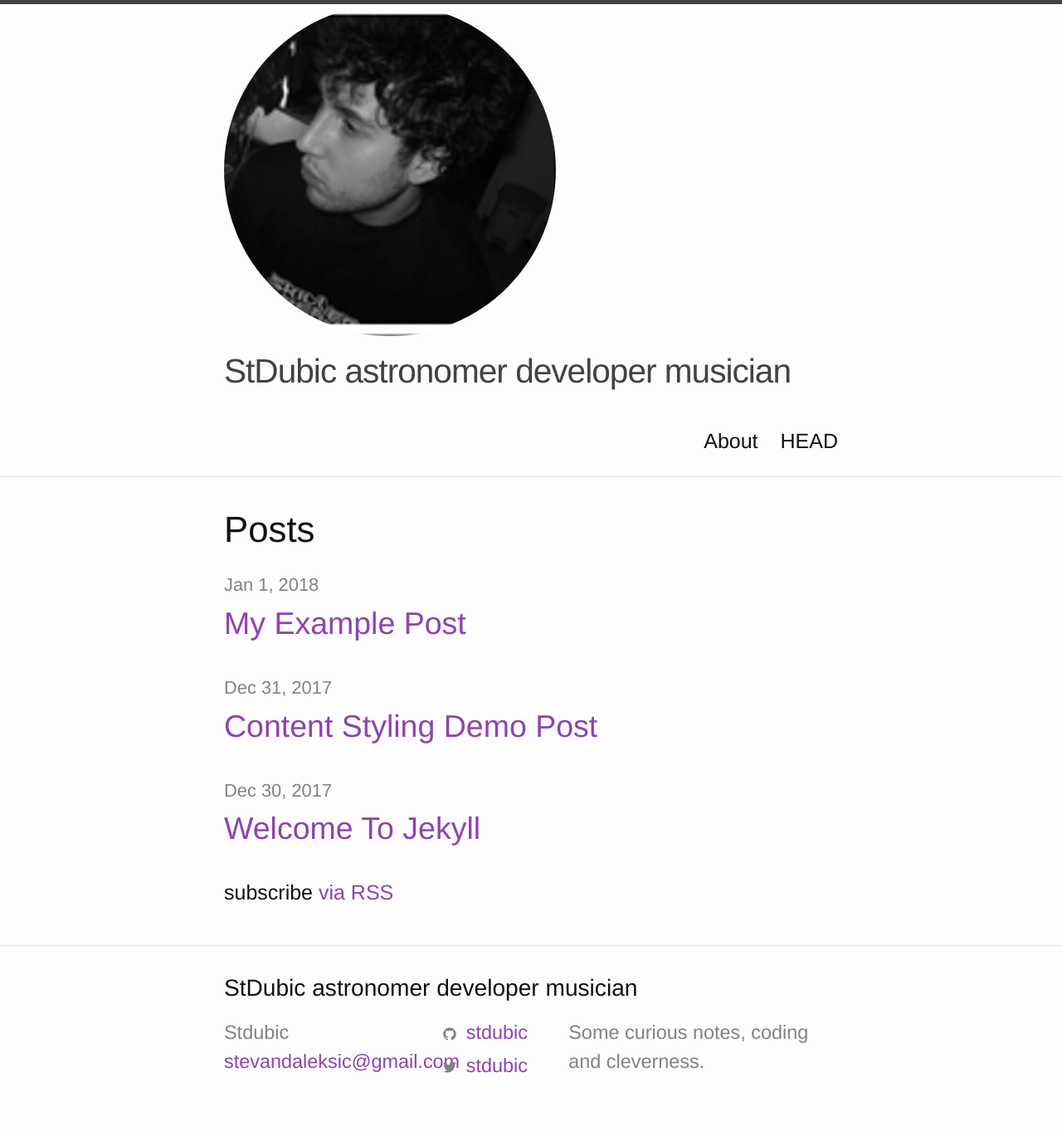
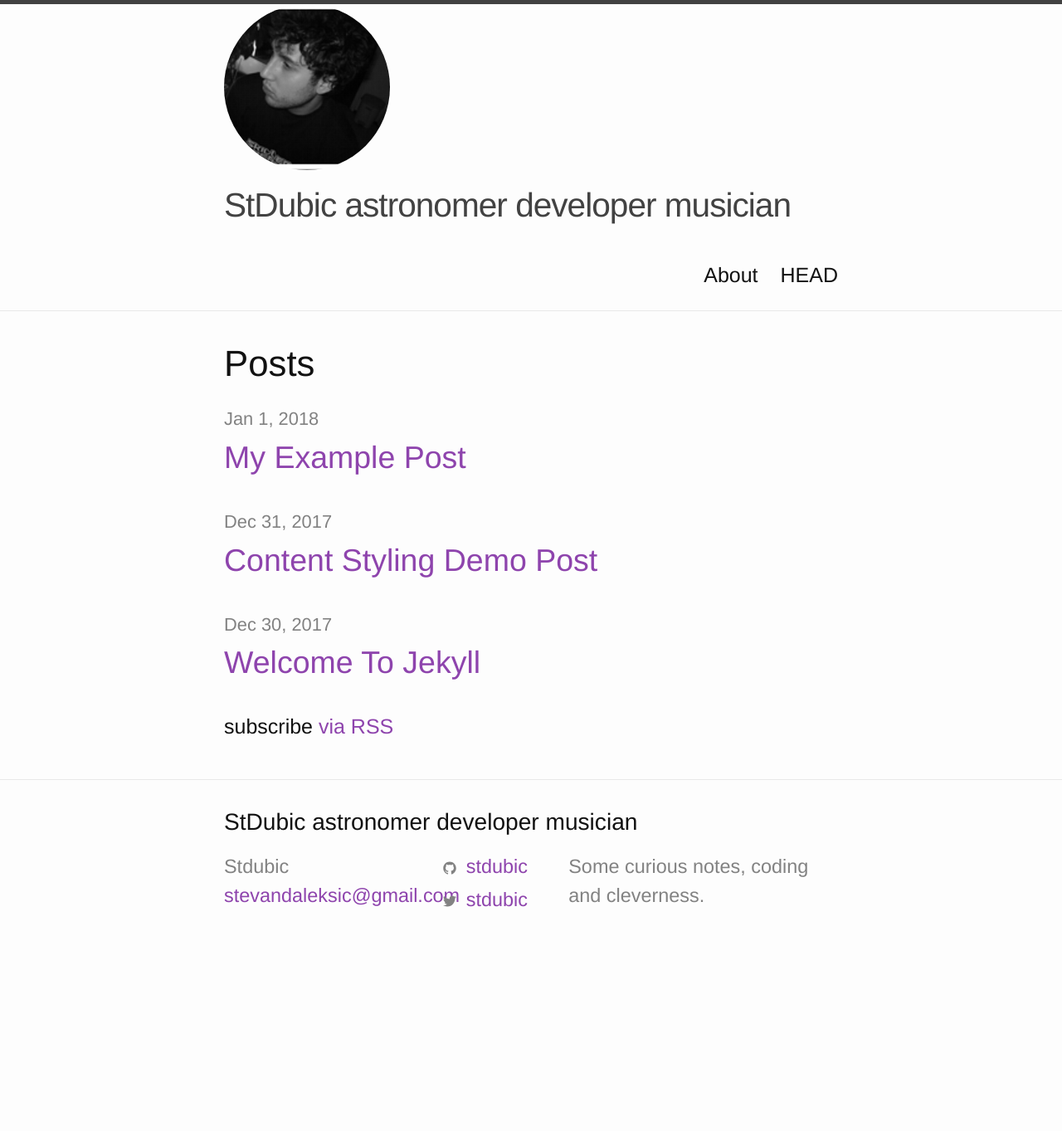
Before and after one commit to Stdubic/Stevan-Aleksic-aka-Stdubic, a Jekyll site: the page built from index.md, in a window 1280 px wide. Shown: the whole page at 83% size. Built offline with Jekyll 4.4.1, drawn with Linux system fonts in a browser that asks for light colours; after the commit the page ends 1163 px from its top, so only the background shows below that.

Commit message:
Update header.html

```diff
--- a/_includes/header.html
+++ b/_includes/header.html
@@ -4,7 +4,7 @@
     {% assign default_paths = site.pages | map: "path" %}
     {% assign page_paths = site.header_pages | default: default_paths %}
 
-    <img id="logo" src="{{{site.github.url}}/assets/slikaJa_400x400.png" alt="stevan aleksic">
+    <img id="logo" src="{{{site.github.url}}/assets/slikaJa_400x400.png" alt="stevan aleksic" height="200" width="200">
     <a class="site-title" rel="author" href="{{ "/" | relative_url }}">{{ site.title | escape }}</a>
 
     {% if page_paths %}
```
